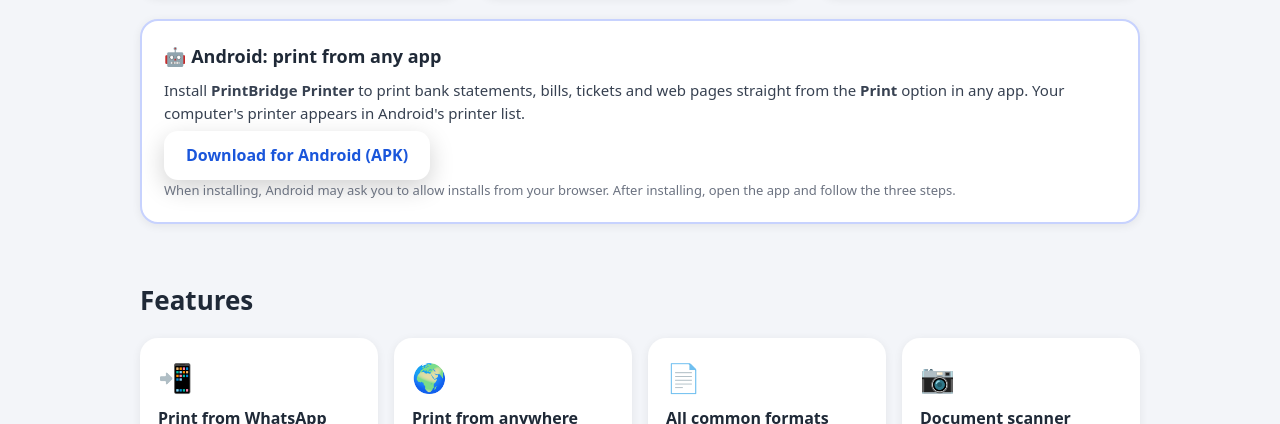
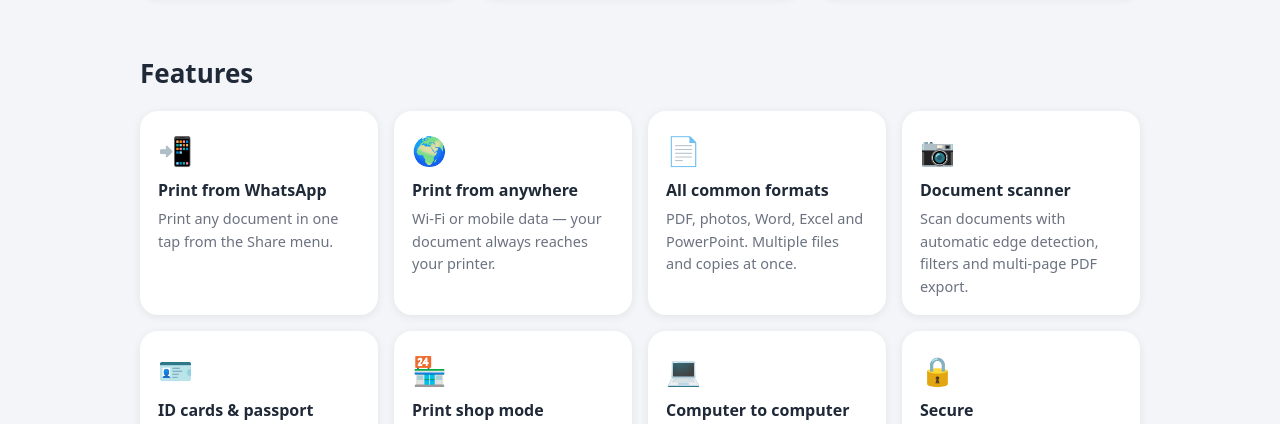
Before and after one commit to rg241085/printbridge-server, a plain HTML site: page web/download.html in a window 1280 px wide. Shown: the part 863-1287 px from the top of the page. Drawn offline with Linux system fonts and the light colour scheme; no server answers.

Commit message:
Update: PrintBridge-v2.2.3-update

```diff
--- a/web/download.html
+++ b/web/download.html
@@ -85,13 +85,6 @@
     </div>
   </div>
 
-  <div class="card" style="margin-top:22px;border:2px solid #c7d2fe">
-    <h3 style="margin-top:0">🤖 Android: print from any app</h3>
-    <p>Install <b>PrintBridge Printer</b> to print bank statements, bills, tickets and web pages straight from the <b>Print</b> option in any app. Your computer's printer appears in Android's printer list.</p>
-    <a class="dl" style="font-size:16px;padding:12px 22px" href="https://github.com/rg241085/printbridge-server/releases/download/android-latest/PrintBridge-Printer.apk">Download for Android (APK)</a>
-    <p style="font-size:13px;color:#6b7280;margin-bottom:0">When installing, Android may ask you to allow installs from your browser. After installing, open the app and follow the three steps.</p>
-  </div>
-
   <h2>Features</h2>
   <div class="feat">
     <div class="card"><div class="ic">📲</div><h4>Print from WhatsApp</h4><p>Print any document in one tap from the Share menu.</p></div>
--- a/web/sw.js
+++ b/web/sw.js
@@ -1,7 +1,7 @@
 // PrintBridge service worker
 // 1) App ko install hone laayak banata hai (offline me bhi khul jaaye)
 // 2) WhatsApp/Gallery ke "Share" se aayi files ko pakad kar app ko deta hai
-const APP_CACHE = "pb-app-v21";
+const APP_CACHE = "pb-app-v22";
 const SHARE_CACHE = "pb-share";
 const SHELL = ["/", "/jsQR.min.js", "/docdetect.js", "/detworker.js", "/scan.js", "/tools.js", "/manifest.webmanifest", "/icons/icon-192.png", "/icons/icon-512.png"];
 
```
Also changed, not shown: web/index.html (+0 -1 lines).
